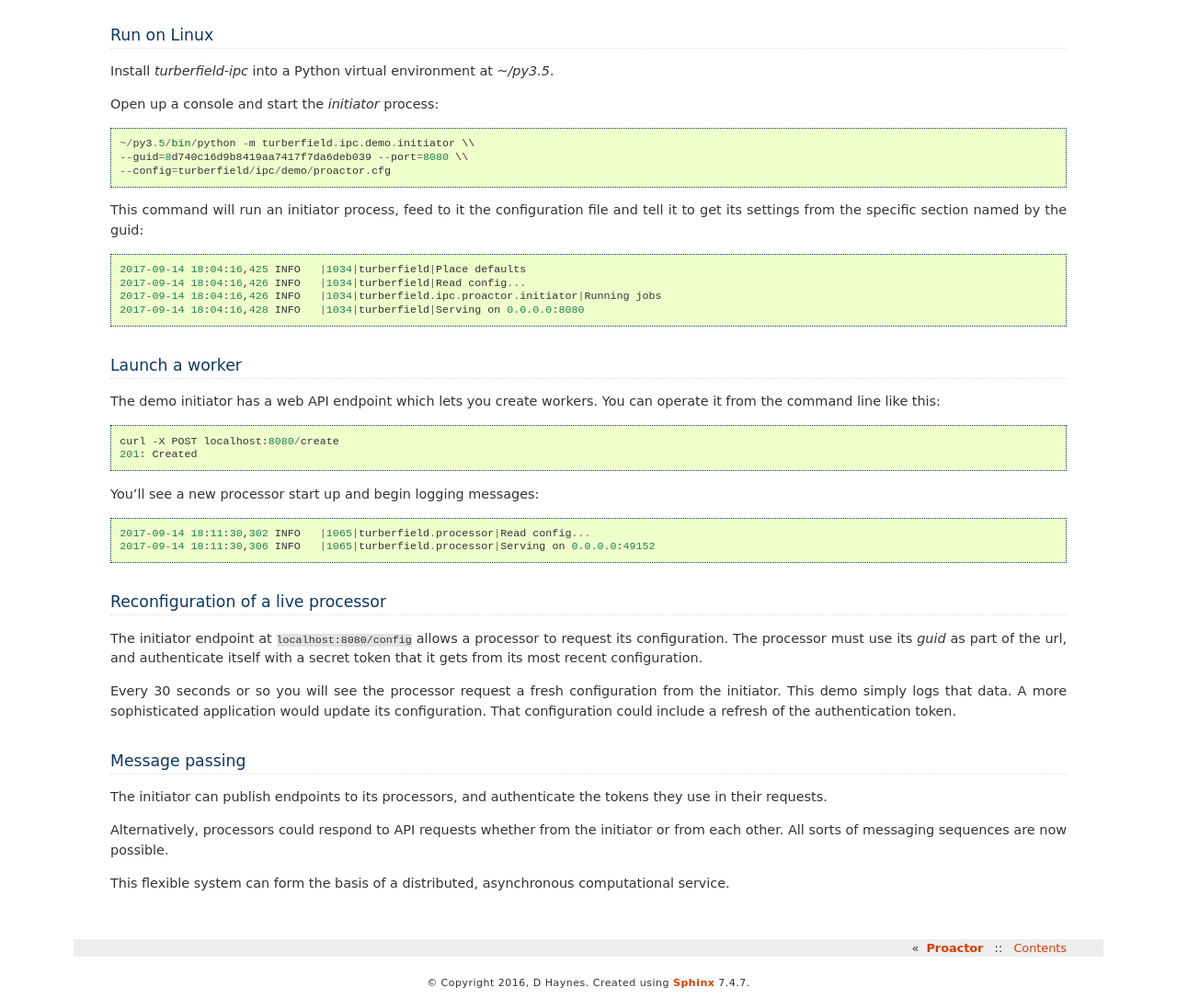
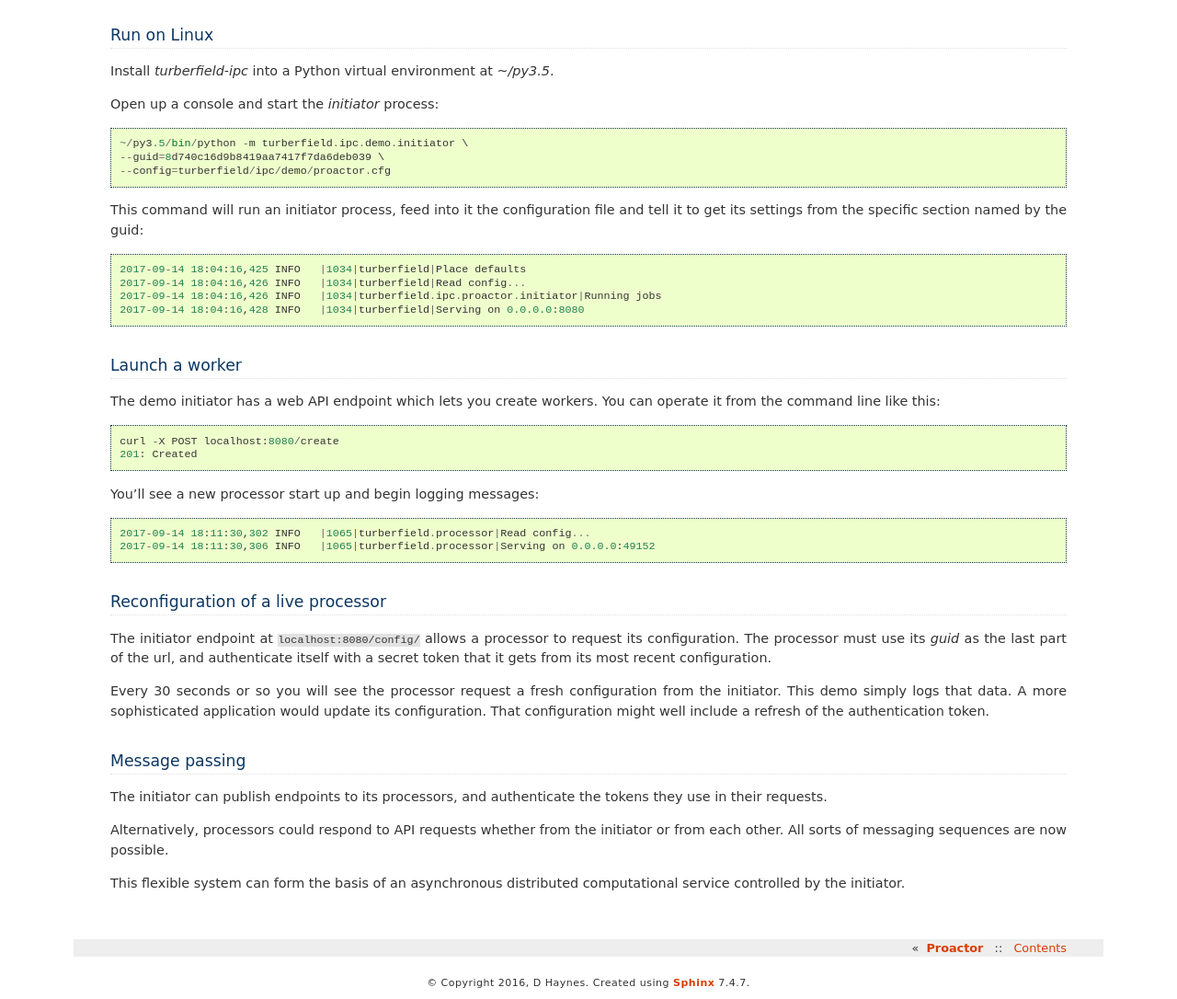
Before and after one commit to tundish/turberfield-ipc, a Sphinx documentation site: the page built from turberfield/ipc/doc/proactor_example.rst, in a window 1280 px wide and 1400 px high, scrolled down 206 px, cut to the strip 314-1400 px from the top of the window. Shown: the whole strip at 92% size. Built offline with Sphinx 7.4.7, drawn with Linux system fonts in a browser that asks for light colours.

Commit message:
Clarify docs for Proactor demo.

```diff
--- a/turberfield/ipc/doc/proactor.rst
+++ b/turberfield/ipc/doc/proactor.rst
@@ -37,10 +37,10 @@ Data structures
         guid
             A unique id which identifies a section in the configuration file.
         port
-            The port the worker process is listening on.
+            The port (an integer) the worker process is listening on.
         session
             An optional value for the job which may be of use in web applications.
         module
-            The executable Python module used to launch the job.
+            A reference to he executable Python module used to launch the job.
         process
             A reference to the Python subprocess.
--- a/turberfield/ipc/doc/proactor_example.rst
+++ b/turberfield/ipc/doc/proactor_example.rst
@@ -31,12 +31,12 @@ Install `turberfield-ipc` into a Python virtual environment at `~/py3.5`.
 
 Open up a console and start the `initiator` process::
 
-    ~/py3.5/bin/python -m turberfield.ipc.demo.initiator \\
-    --guid=8d740c16d9b8419aa7417f7da6deb039 --port=8080 \\
+    ~/py3.5/bin/python -m turberfield.ipc.demo.initiator \
+    --guid=8d740c16d9b8419aa7417f7da6deb039 \
     --config=turberfield/ipc/demo/proactor.cfg
 
-This command will run an initiator process, feed to it the configuration file and tell it
-to get its settings from the specific section named by the guid::
+This command will run an initiator process, feed into it the configuration file
+and tell it to get its settings from the specific section named by the guid::
 
     2017-09-14 18:04:16,425 INFO   |1034|turberfield|Place defaults
     2017-09-14 18:04:16,426 INFO   |1034|turberfield|Read config...
@@ -60,13 +60,13 @@ You'll see a new processor start up and begin logging messages::
 Reconfiguration of a live processor
 ~~~~~~~~~~~~~~~~~~~~~~~~~~~~~~~~~~~
 
-The initiator endpoint at ``localhost:8080/config`` allows a processor to request its
-configuration. The processor must use its *guid* as part of the url, and authenticate
+The initiator endpoint at ``localhost:8080/config/`` allows a processor to request its
+configuration. The processor must use its *guid* as the last part of the url, and authenticate
 itself with a secret token that it gets from its most recent configuration.
 
 Every 30 seconds or so you will see the processor request a fresh configuration from the
 initiator. This demo simply logs that data. A more sophisticated application would update
-its configuration. That configuration could include a refresh of the authentication token.
+its configuration. That configuration might well include a refresh of the authentication token.
 
 Message passing
 ~~~~~~~~~~~~~~~
@@ -77,5 +77,5 @@ they use in their requests.
 Alternatively, processors could respond to API requests whether from the initiator
 or from each other. All sorts of messaging sequences are now possible.
 
-This flexible system can form the basis of a distributed, asynchronous computational
-service.
+This flexible system can form the basis of an asynchronous distributed computational
+service controlled by the initiator.
```
Also changed, not shown: other parts of turberfield/ipc/doc/proactor.rst (+1 -1 lines), 1 other file.
